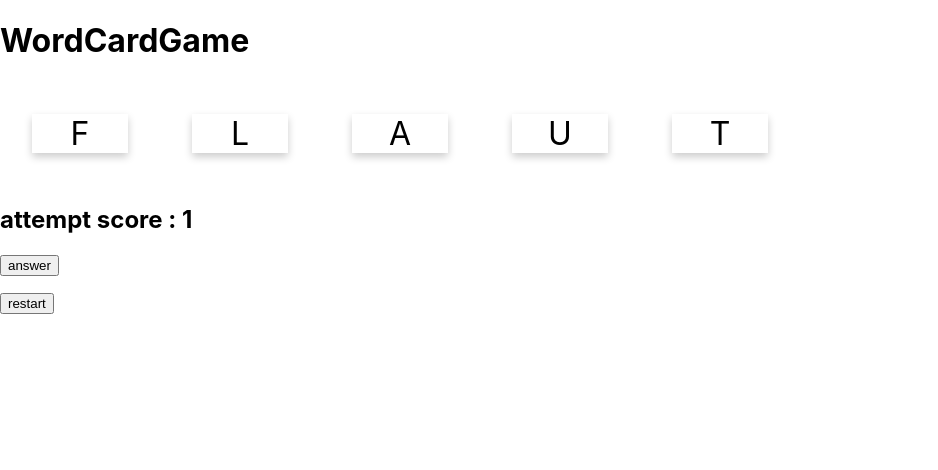
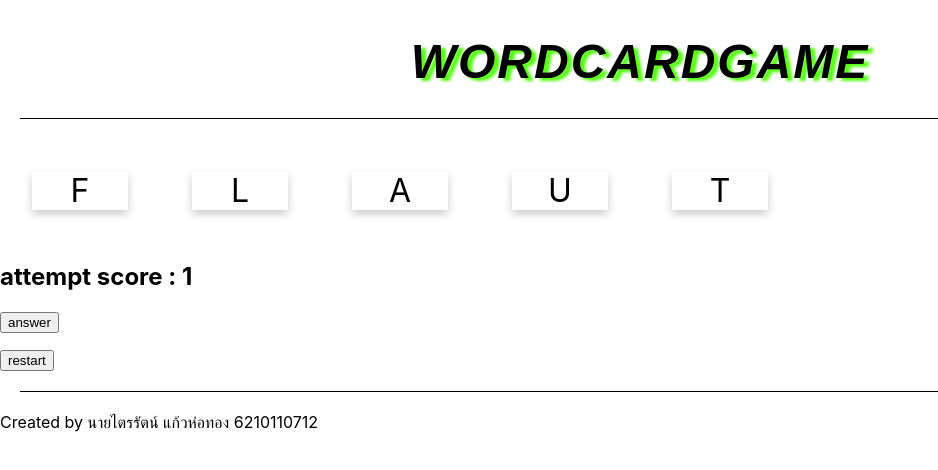
Before and after one commit to Trairath/Lab-React-3sa03, a React (Create React App) app: page / in a window 1280 px wide. Shown: the top 470 px of the page, without its empty margins (0-938 px from the left). Built offline with nearby package versions, Linux system fonts and the light colour scheme.

Commit message:
modify css

```diff
--- a/src/App.js
+++ b/src/App.js
@@ -9,7 +9,11 @@ function App() {
   const randomElement = _.sample(word);
   return (
     <div>
+      <h1 className='h1'>WordCardGame</h1>
+      <div className="divider"></div>
       <WordCard value={randomElement}/>
+      <div className="divider"></div>
+      <p>Created by นายไตรรัตน์ แก้วห่อทอง 6210110712</p>
     </div>
   );
 }
--- a/src/WordCard.js
+++ b/src/WordCard.js
@@ -50,7 +50,6 @@ export default function WordCard(props){
 
     return (
         <div>
-                <h1>WordCardGame</h1>
                 {state.chars.map((c,i)=><CharacterCard value={c} key={i}activationHandler={activationHandler} attempt={state.attempt}/>) }
                 <h2>attempt score : {state.attempt}</h2>
                 <button onClick={answerClick}>answer</button>
```
